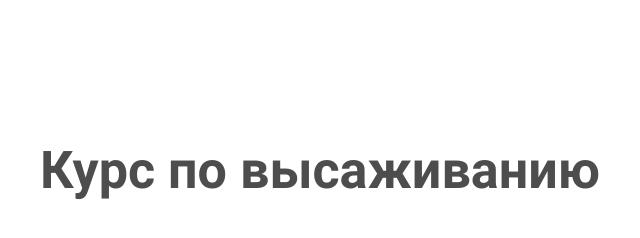
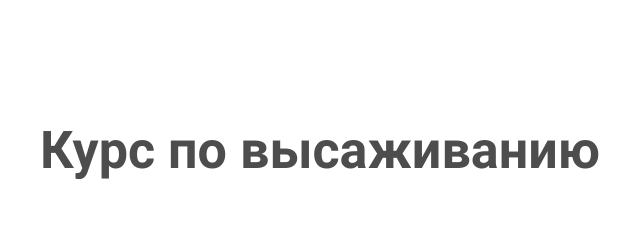
Before and after one commit to PonkinDmitrij/iqmom-player-page, a website built with webpack: page src/index.html in a window 1280 px wide. Shown: the whole page, without its empty margins (320-960 px from the left). Built offline with nearby package versions, Linux system fonts and the light colour scheme.

Commit message:
Change padding at "page-title" block

```diff
--- a/src/scss/blocks/page-title.scss
+++ b/src/scss/blocks/page-title.scss
@@ -15,7 +15,7 @@
   }
 
   @media (min-width: $screen-xl) {
-    padding: 140px 0;
+    padding: 120px 0;
     font-size: 52px;
   }
 
```
